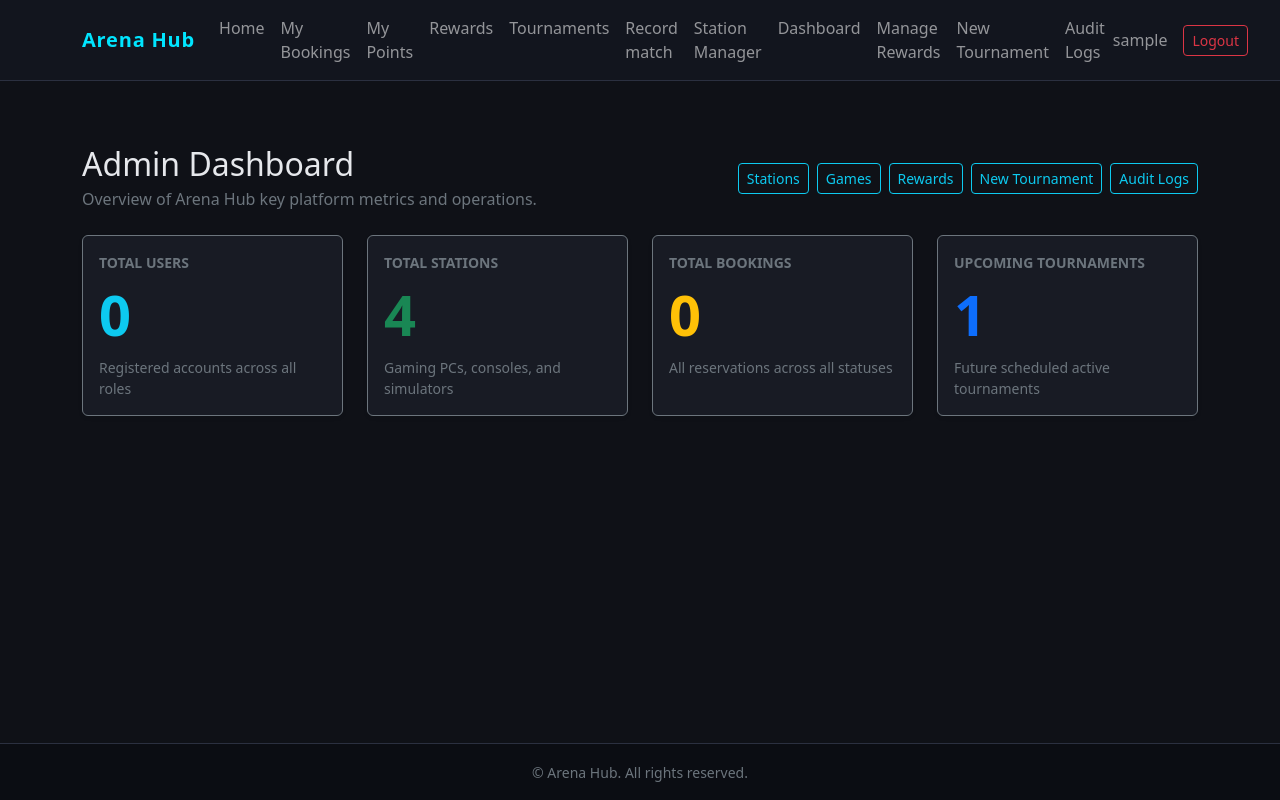
After one commit to tanay-cse/ArenaHub, a Spring Boot app: page /admin in a window 1280 px wide. The commit adds this page. Run offline with Spring Boot 4, Linux system fonts and the light colour scheme; the visitor is signed in with stand-in values (Sample User, id 1); data comes from the database, SQL or seed files in the repository; data that the repository does not hold is empty; some of the project's set-up classes (security, data sources, template engines, error pages and the like) are left out, and stand-ins take their place; some libraries are stand-ins or nearby versions.

Commit message:
Admin dashboard

```diff
--- /dev/null
+++ b/src/main/java/com/arenahub/admin/AdminDashboardController.java
@@ -0,0 +1,47 @@
+package com.arenahub.admin;
+
+import com.arenahub.auth.UserRepository;
+import com.arenahub.booking.BookingRepository;
+import com.arenahub.catalog.StationRepository;
+import com.arenahub.tournament.TournamentRepository;
+import org.springframework.stereotype.Controller;
+import org.springframework.ui.Model;
+import org.springframework.web.bind.annotation.GetMapping;
+import org.springframework.web.bind.annotation.RequestMapping;
+
+import java.time.LocalDateTime;
+
+@Controller
+@RequestMapping("/admin")
+public class AdminDashboardController {
+
+    private final UserRepository userRepository;
+    private final StationRepository stationRepository;
+    private final BookingRepository bookingRepository;
+    private final TournamentRepository tournamentRepository;
+
+    public AdminDashboardController(UserRepository userRepository,
+                                    StationRepository stationRepository,
+                                    BookingRepository bookingRepository,
+                                    TournamentRepository tournamentRepository) {
+        this.userRepository = userRepository;
+        this.stationRepository = stationRepository;
+        this.bookingRepository = bookingRepository;
+        this.tournamentRepository = tournamentRepository;
+    }
+
+    @GetMapping
+    public String dashboard(Model model) {
+        long totalUsers = userRepository.count();
+        long totalStations = stationRepository.count();
+        long totalBookings = bookingRepository.count();
+        long upcomingTournaments = tournamentRepository.countByStartTimeAfterAndStatusNot(LocalDateTime.now(), "CANCELLED");
+
+        model.addAttribute("totalUsers", totalUsers);
+        model.addAttribute("totalStations", totalStations);
+        model.addAttribute("totalBookings", totalBookings);
+        model.addAttribute("upcomingTournaments", upcomingTournaments);
+
+        return "admin/dashboard";
+    }
+}
--- a/src/main/java/com/arenahub/tournament/TournamentRepository.java
+++ b/src/main/java/com/arenahub/tournament/TournamentRepository.java
@@ -4,6 +4,7 @@ import org.springframework.data.jpa.repository.JpaRepository;
 import org.springframework.data.jpa.repository.Query;
 import org.springframework.stereotype.Repository;
 
+import java.time.LocalDateTime;
 import java.util.List;
 
 @Repository
@@ -13,4 +14,6 @@ public interface TournamentRepository extends JpaRepository<Tournament, Long> {
     List<Tournament> findAllWithPlayers();
 
     List<Tournament> findAllByOrderByStartTimeAsc();
+
+    long countByStartTimeAfterAndStatusNot(LocalDateTime startTime, String status);
 }
--- /dev/null
+++ b/src/main/resources/templates/admin/dashboard.html
@@ -0,0 +1,60 @@
+<!DOCTYPE html>
+<html lang="en" xmlns:th="http://www.thymeleaf.org">
+<head th:replace="~{fragments/layout :: head('Admin Dashboard')}"></head>
+<body>
+    <header th:replace="~{fragments/layout :: navbar}"></header>
+    <div th:replace="~{fragments/layout :: flash-messages}"></div>
+
+    <main class="container my-5 flex-grow-1">
+        <div class="d-flex justify-content-between align-items-center mb-4 flex-wrap gap-2">
+            <div>
+                <h1 class="h2 mb-1">Admin Dashboard</h1>
+                <p class="text-secondary mb-0">Overview of Arena Hub key platform metrics and operations.</p>
+            </div>
+            <div class="d-flex flex-wrap gap-2">
+                <a th:href="@{/admin/stations}" class="btn btn-outline-info btn-sm">Stations</a>
+                <a th:href="@{/admin/games}" class="btn btn-outline-info btn-sm">Games</a>
+                <a th:href="@{/admin/rewards}" class="btn btn-outline-info btn-sm">Rewards</a>
+                <a th:href="@{/admin/tournaments/new}" class="btn btn-outline-info btn-sm">New Tournament</a>
+                <a th:href="@{/admin/audit}" class="btn btn-outline-info btn-sm">Audit Logs</a>
+            </div>
+        </div>
+
+        <div class="row g-4 mb-4">
+            <div class="col-sm-6 col-lg-3">
+                <div class="card p-3 shadow-sm border-secondary h-100">
+                    <span class="text-secondary text-uppercase small fw-bold">Total Users</span>
+                    <div class="display-4 fw-bold text-info my-2" th:text="${totalUsers}">0</div>
+                    <small class="text-secondary">Registered accounts across all roles</small>
+                </div>
+            </div>
+
+            <div class="col-sm-6 col-lg-3">
+                <div class="card p-3 shadow-sm border-secondary h-100">
+                    <span class="text-secondary text-uppercase small fw-bold">Total Stations</span>
+                    <div class="display-4 fw-bold text-success my-2" th:text="${totalStations}">0</div>
+                    <small class="text-secondary">Gaming PCs, consoles, and simulators</small>
+                </div>
+            </div>
+
+            <div class="col-sm-6 col-lg-3">
+                <div class="card p-3 shadow-sm border-secondary h-100">
+                    <span class="text-secondary text-uppercase small fw-bold">Total Bookings</span>
+                    <div class="display-4 fw-bold text-warning my-2" th:text="${totalBookings}">0</div>
+                    <small class="text-secondary">All reservations across all statuses</small>
+                </div>
+            </div>
+
+            <div class="col-sm-6 col-lg-3">
+                <div class="card p-3 shadow-sm border-secondary h-100">
+                    <span class="text-secondary text-uppercase small fw-bold">Upcoming Tournaments</span>
+                    <div class="display-4 fw-bold text-primary my-2" th:text="${upcomingTournaments}">0</div>
+                    <small class="text-secondary">Future scheduled active tournaments</small>
+                </div>
+            </div>
+        </div>
+    </main>
+
+    <footer th:replace="~{fragments/layout :: footer}"></footer>
+</body>
+</html>
--- a/src/main/resources/templates/fragments/layout.html
+++ b/src/main/resources/templates/fragments/layout.html
@@ -37,6 +37,9 @@
                         </li>
                         <li class="nav-item" sec:authorize="hasRole('STAFF')">
                             <a class="nav-link" th:href="@{/stations}">Station Manager</a>
+                        </li>
+                        <li class="nav-item" sec:authorize="hasRole('ADMIN')">
+                            <a class="nav-link" th:href="@{/admin}">Dashboard</a>
                         </li>
                         <li class="nav-item" sec:authorize="hasRole('ADMIN')">
                             <a class="nav-link" th:href="@{/admin/rewards}">Manage Rewards</a>
```
